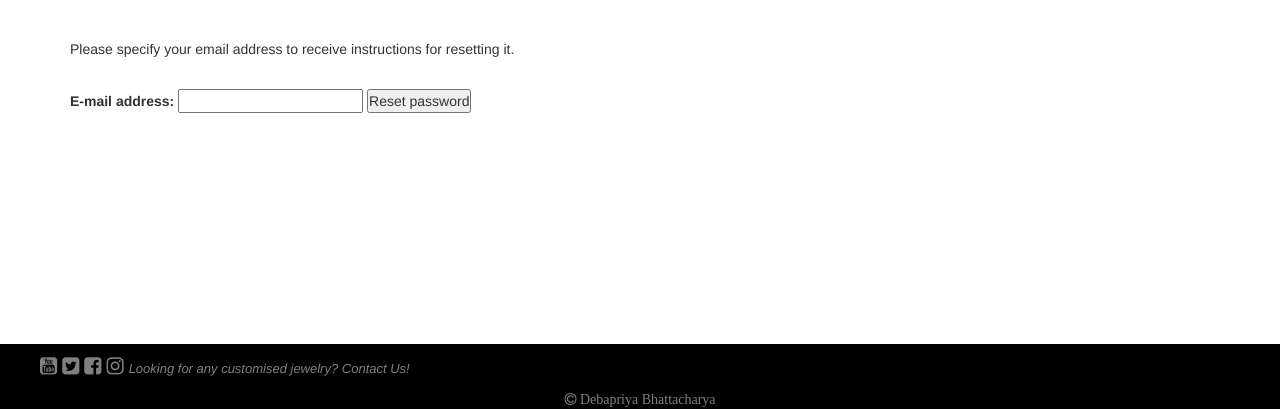
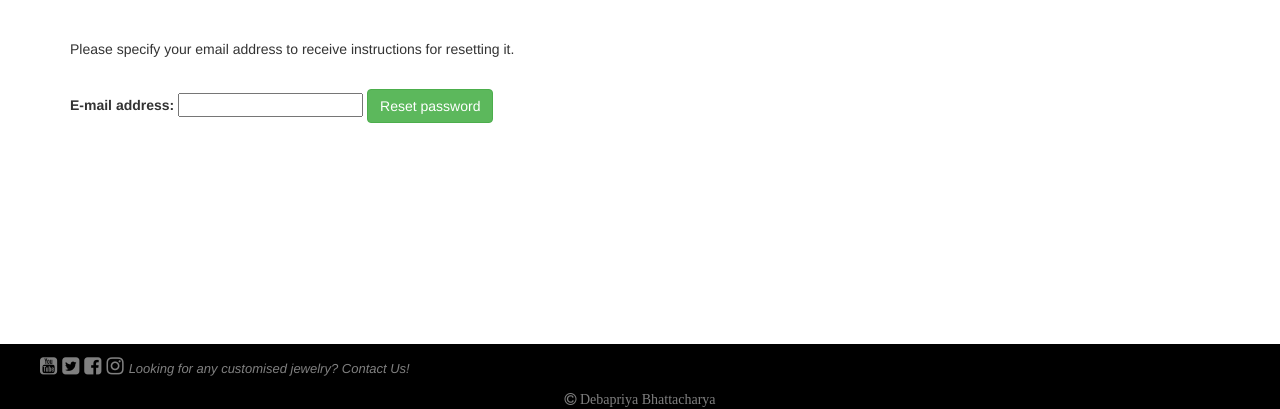
Before and after one commit to Code-Institute-Submissions/debapriya9b-onlineShop, a Django app: a page that uses templates/registration/password_reset_form.html in a window 1280 px wide. Shown: the part 391-800 px from the top of the page. Run offline with Django 3.2, Linux system fonts and the light colour scheme; some libraries are stand-ins or nearby versions; some web fonts are replaced.

Commit message:
readme updated

```diff
--- a/templates/registration/password_reset_form.html
+++ b/templates/registration/password_reset_form.html
@@ -11,7 +11,7 @@
         <input type="hidden" value="{{ csrf_token }}" name="csrfmiddlewaretoken">
     </div>
      {{ form.email.errors }}
-    <p><label for="id_email" class="control-label required-field">E-mail address:</label> {{ form.email }} <input type="submit" value="Reset password" /></p>
+    <p><label for="id_email" class="control-label required-field">E-mail address:</label> {{ form.email }} <input type="submit" class="btn btn-success" value="Reset password" /></p>
 </form>
 </div>
 {% endblock %}
```
Also changed, not shown: README.md.
